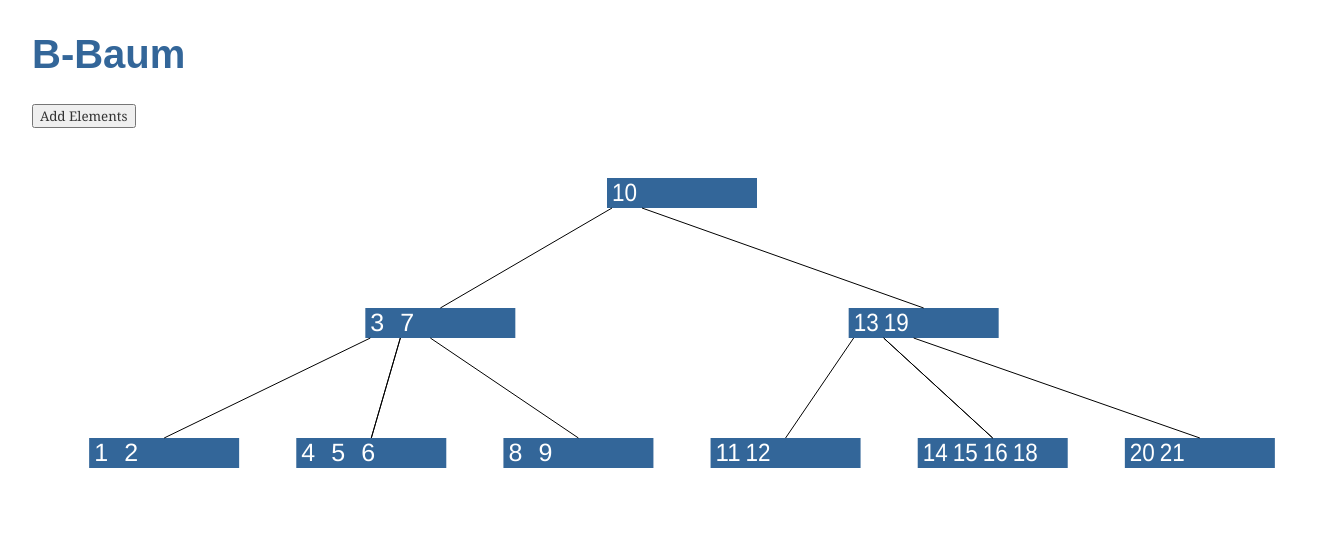
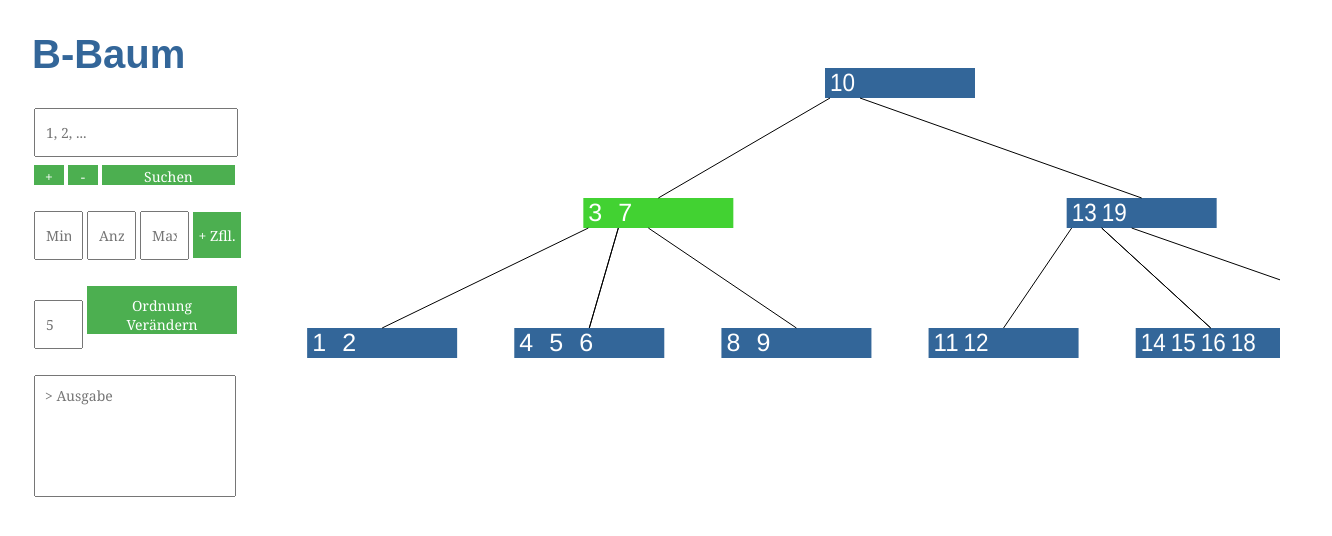
Before and after one commit to eliasmueller/b-tree-frontend, an Angular app: page / in a window 1280 px wide. Shown: the top 536 px of the page, 1332 px wide, since content can reach past the window. Built offline with nearby package versions, Linux system fonts and the light colour scheme.

Commit message:
Added The HTML/CSS Code for the UI-Elements that are used as the In-/Output for managing the B-Tree.

```diff
--- a/src/app/tree-display/tree-display.component.ts
+++ b/src/app/tree-display/tree-display.component.ts
@@ -73,7 +73,12 @@ export class TreeDisplayComponent implements OnInit, OnChanges {
       for (let j = 0; j < this.numberNodesInRow[i]; j++) {
         const x = (j * width) + (j + 1) * (((this.canvasWidth) - width * this.numberNodesInRow[i]) / (this.numberNodesInRow[i] + 1));
         const y = i * 130 + 50;
-        this.ctx.fillStyle = '#369';
+        if ( this.bTree.Nodes[nodeIndex].Highlighted === false ) {
+          this.ctx.fillStyle = '#369';
+        } else {
+          this.ctx.fillStyle = '#42d232';
+        }
+
         this.ctx.fillRect(x, y, width, 30);
 
         this.nodeXPositionLookupTable[nodeIndex] = x;
--- a/src/app/ui/ui.component.css
+++ b/src/app/ui/ui.component.css
@@ -0,0 +1,40 @@
+.bigInput {
+  width: 180px;
+}
+.smallInput {
+  width: 25px;
+}
+
+.addButton {
+  height: 20px;
+  width: 30px;
+  padding: 2px 2px;
+}
+.randomButton {
+  height: 46px;
+  width: 48px;
+  padding: 2px 2px;
+}
+.searchButton {
+  height: 20px;
+  width: 133px;
+  padding: 2px 2px;
+}
+.outer{
+  width:100%;
+}
+.left {
+  min-width: 250px;
+  position: fixed;
+}
+
+.right {
+    height: 100%;
+    right: 0;
+    top: 0%;
+    left: 250px;
+    position: fixed;
+    overflow-x: scroll;
+    overflow-y: scroll;
+    text-align: center;
+}
--- a/src/app/ui/ui.component.html
+++ b/src/app/ui/ui.component.html
@@ -1,2 +1,39 @@
-<button (click)="addElements()">Add Elements </button>
-<app-tree-display [childTree]="currentTree"></app-tree-display>
+<div class="left" xmlns="http://www.w3.org/1999/html">
+  <div>
+    <input id="numberInput" class="bigInput" type="text" value="" placeholder="1, 2, ...">
+    <div>
+      <button id="addButton" class="addButton" (click)="addElements()">+</button>
+      <button id="removeButton" (click)="deleteElements()" class="addButton">-</button>
+      <button id="searchButton" (click)="searchElement()" class="searchButton">Suchen</button>
+    </div>
+  </div>
+
+  <br/>
+
+  <div>
+    <input id="minRandom" type="text" class="smallInput" value="" placeholder="Min">
+    <input id="maxRandom" type="text" class="smallInput" value="" placeholder="Anz.">
+    <input id="numberRandom" type="text" class="smallInput" value="" placeholder="Max">
+    <button id="addRandomButton" class="randomButton" (click)="addRandomElements()">+ Zfll.</button>
+  </div>
+
+  <br/>
+
+  <div>
+    <input type="text" class="smallInput" value="" placeholder={{currentTree.Order}}>
+    <button id="changeOrderButton" (click)="changeOrder()">Ordnung Verändern</button>
+  </div>
+
+  <br/>
+  <textarea class="outPut" value="" rows="5" placeholder="> Ausgabe"></textarea>
+  <div>
+
+  </div>
+  <br/>
+
+</div>
+<div class="outer">
+  <div class="right">
+    <app-tree-display [childTree]="currentTree"></app-tree-display>
+  </div>
+</div>
--- a/src/app/ui/ui.component.ts
+++ b/src/app/ui/ui.component.ts
@@ -16,9 +16,16 @@ import {Tree} from '../tree';
 })
 export class UiComponent implements OnInit {
 
-  currentTree: Tree;
+  public currentTree: Tree;
 
-  public addElements(): Observable<any>{
+  constructor(private httpClient: HttpClient) { }
+
+  ngOnInit(): void {
+    // TODO REMOVE
+    this.currentTree = plainToClass(Tree, ExampleTree);
+  }
+
+  public addElements(): Observable<any> {
     const answer = this.httpClient.get(`https://newsapi.org/v2/top-headlines?sources=techcrunch&apiKey=""`);
     answer.subscribe((data) => {
       // this.articles = data['articles'];
@@ -27,13 +34,30 @@ export class UiComponent implements OnInit {
     return answer;
   }
 
-  constructor(private httpClient: HttpClient) { }
-
-  ngOnInit(): void {
-    this.currentTree = plainToClass(Tree, ExampleTree);
-
+  public deleteElements(): Observable<any> {
+    const answer = this.httpClient.get(`https://newsapi.org/v2/top-headlines?sources=techcrunch&apiKey=""`);
+    return answer;
   }
 
+  public searchElement(): Observable<any> {
+    const answer = this.httpClient.get(`https://newsapi.org/v2/top-headlines?sources=techcrunch&apiKey=""`);
+    return answer;
+  }
+
+  public addRandomElements(): Observable<any> {
+    const answer = this.httpClient.get(`https://newsapi.org/v2/top-headlines?sources=techcrunch&apiKey=""`);
+    return answer;
+  }
+
+  public changeOrder(): Observable<any> {
+    const answer = this.httpClient.get(`https://newsapi.org/v2/top-headlines?sources=techcrunch&apiKey=""`);
+    return answer;
+  }
+
+  /**
+   * Changes the currentTree Attribute.
+   * @param tree: The new Tree.
+   */
   changeTree(tree: Tree): void {
     this.currentTree = tree;
   }
--- a/src/assets/example_tree.json
+++ b/src/assets/example_tree.json
@@ -6,6 +6,7 @@
 	"Nodes":[
 		{
 			"UUID":  "ef42be01-a2dd-4280-8fef-5ea8b9d93e6e" ,
+      "Highlighted": false,
 			"Elements": [
 				{
 					"Value": 10,
@@ -16,6 +17,7 @@
 		},
 		{
 			"UUID":  "15e69f23-1184-4233-bc98-b6310a46b362" ,
+      "Highlighted": true,
       "Elements": [
 				{
 					"Value": 3,
@@ -31,6 +33,7 @@
 		},
 		{
 			"UUID": "d8524cc8-5d3a-4a01-9f6a-8d606725b04b",
+      "Highlighted": false,
       "Elements": [
 				{
 					"Value": 13,
@@ -46,6 +49,7 @@
 		},
 		{
 			"UUID": "9edfd897-91fc-43cb-b9b0-b4698a94f57c",
+      "Highlighted": false,
       "Elements": [
 				{
 					"Value": 1,
@@ -61,6 +65,7 @@
 		},
 		{
 			"UUID": "7abd7376-6b00-43b8-b349-a4778a92c31a",
+      "Highlighted": false,
       "Elements": [
 				{
 					"Value": 4,
@@ -81,6 +86,7 @@
 		},
 		{
 			"UUID": "af5710ba-ccee-4b80-be95-ee256eb9c7be",
+      "Highlighted": false,
       "Elements": [
 				{
 					"Value": 8,
@@ -96,6 +102,7 @@
 		},
 		{
 			"UUID": "f3005a58-2cbf-4cb0-842c-f571e906ed5e",
+      "Highlighted": false,
       "Elements": [
 				{
 					"Value": 11,
@@ -111,6 +118,7 @@
 		},
 		{
 			"UUID": "e6d61b25-dc60-48d0-a84f-116bde034a04",
+      "Highlighted": false,
       "Elements": [
 				{
 					"Value": 14,
@@ -136,6 +144,7 @@
 		},
 		{
 			"UUID":  "a5f0aeae-53f1-4aa7-8a9e-c7db2d18831e",
+      "Highlighted": false,
       "Elements": [
 				{
 					"Value": 20,
--- a/src/styles.css
+++ b/src/styles.css
@@ -10,12 +10,51 @@ h2, h3 {
 }
 body {
   margin: 2em;
+  overflow-y: hidden;
+  overflow-x: hidden;
 }
-body, input[type="text"], button {
-  color: #333;
+ input[type="text"] {
   font-family: Cambria, Georgia;
+  padding: 10px 10px;
+  margin: 4px 2px;
+  font-size: 14px;
+  height: 25px;
 }
-/* everywhere else */
+ textarea {
+   font-family: Cambria, Georgia;
+   padding: 10px 10px;
+   margin: 4px 2px;
+   font-size: 14px;
+   height: 100px;
+   width: 180px;
+   resize: none;
+ }
+
+button {
+  font-family: Cambria, Georgia;
+  background-color: #4CAF50; /* Green */
+  border: none;
+  color: white;
+  padding: 10px 10px;
+  margin: 4px 2px;
+  text-align: center;
+  text-decoration: none;
+  display: inline-block;
+  font-size: 14px;
+  width: 150px;
+  height: 48px;
+  transition-duration: 0.4s;
+}
+button:hover {
+  background: #2b6f2b;
+}
+button:disabled {
+  background: rgba(0, 0, 0, 0.16);
+}
+button:focus {
+  background: #091809;
+}
+
 * {
   font-family: Arial, Helvetica, sans-serif;
 }
```
Lines whose indentation alone changed are shown as unchanged.
